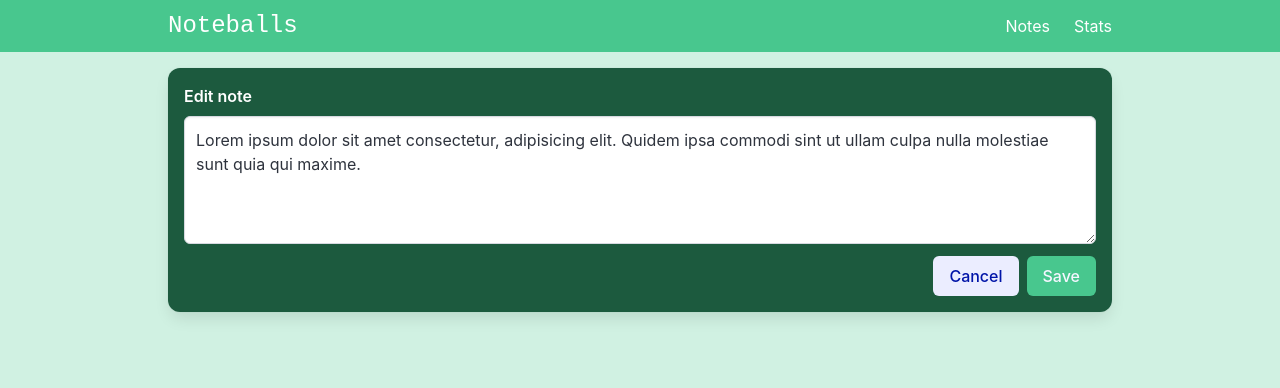
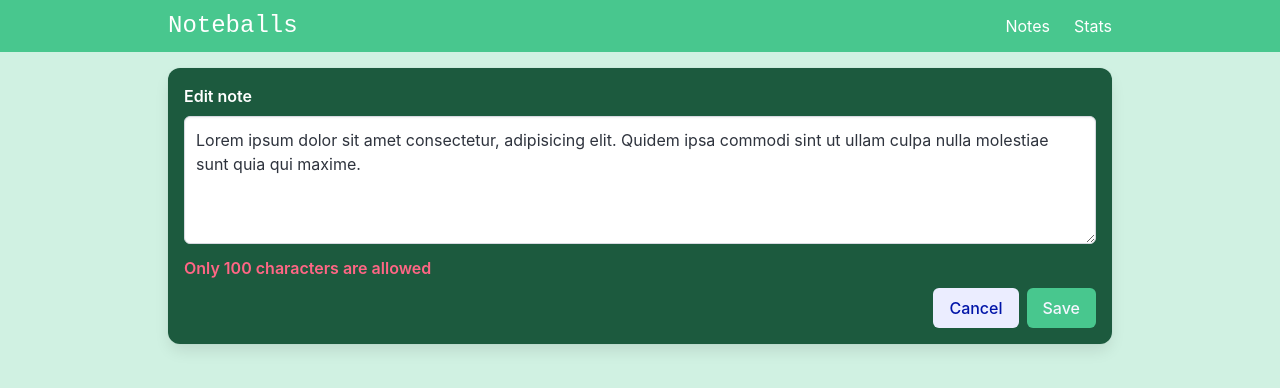
Before and after one commit to javiergranados/vue-composition-api-course, a Vue app: page /notes/id1 in a window 1280 px wide. Shown: the top 388 px of the page. Built offline with nearby package versions, Linux system fonts and the light colour scheme.

Commit message:
Implement a custom directive to handle the max of characters allowed

```diff
--- a/src/components/EditionNote.vue
+++ b/src/components/EditionNote.vue
@@ -1,7 +1,8 @@
 <script setup lang="ts">
 import { ref } from 'vue'
+import { useWatchCharacters } from '@/directives/useWatchCharacters'
 
-defineProps({
+const props = defineProps({
   label: {
     type: String,
     required: false,
@@ -11,6 +12,11 @@ defineProps({
     type: String,
     required: false,
     default: 'Write a new note...',
+  },
+  maxLength: {
+    type: Number,
+    required: false,
+    default: 100,
   },
 })
 
@@ -24,6 +30,8 @@ const model = defineModel({
   type: String,
   required: true,
 })
+
+const maxLengthReached = useWatchCharacters(model, props.maxLength)
 
 function focusTextarea() {
   noteRef.value?.focus()
@@ -48,9 +56,18 @@ function focusTextarea() {
         />
       </div>
     </div>
+    <label
+      v-if="maxLengthReached"
+      class="label has-text-danger"
+    >
+      Only {{ maxLength }} characters are allowed
+    </label>
     <div class="field is-grouped is-grouped-right">
       <div class="control">
-        <slot name="buttons" />
+        <slot
+          name="buttons"
+          :max-length-reached="maxLengthReached"
+        />
       </div>
     </div>
   </div>
--- /dev/null
+++ b/src/directives/useWatchCharacters.ts
@@ -0,0 +1,9 @@
+import { Ref, computed } from 'vue'
+
+export function useWatchCharacters(text: Ref<string>, maxLength = 100) {
+  const maxLengthReached = computed(() => {
+    return text.value.length >= maxLength
+  })
+
+  return maxLengthReached
+}
--- a/src/views/NotesView.vue
+++ b/src/views/NotesView.vue
@@ -29,10 +29,11 @@ const deleteNote = (idToDelete: string) => {
   <EditionNote
     ref="editionNoteRef"
     v-model="noteContent"
+    :max-length="100"
   >
-    <template #buttons>
+    <template #buttons="{ maxLengthReached }">
       <button
-        :disabled="!noteContent"
+        :disabled="!noteContent || maxLengthReached"
         class="button is-link has-background-success"
         @click.prevent="addNote"
       >
```
